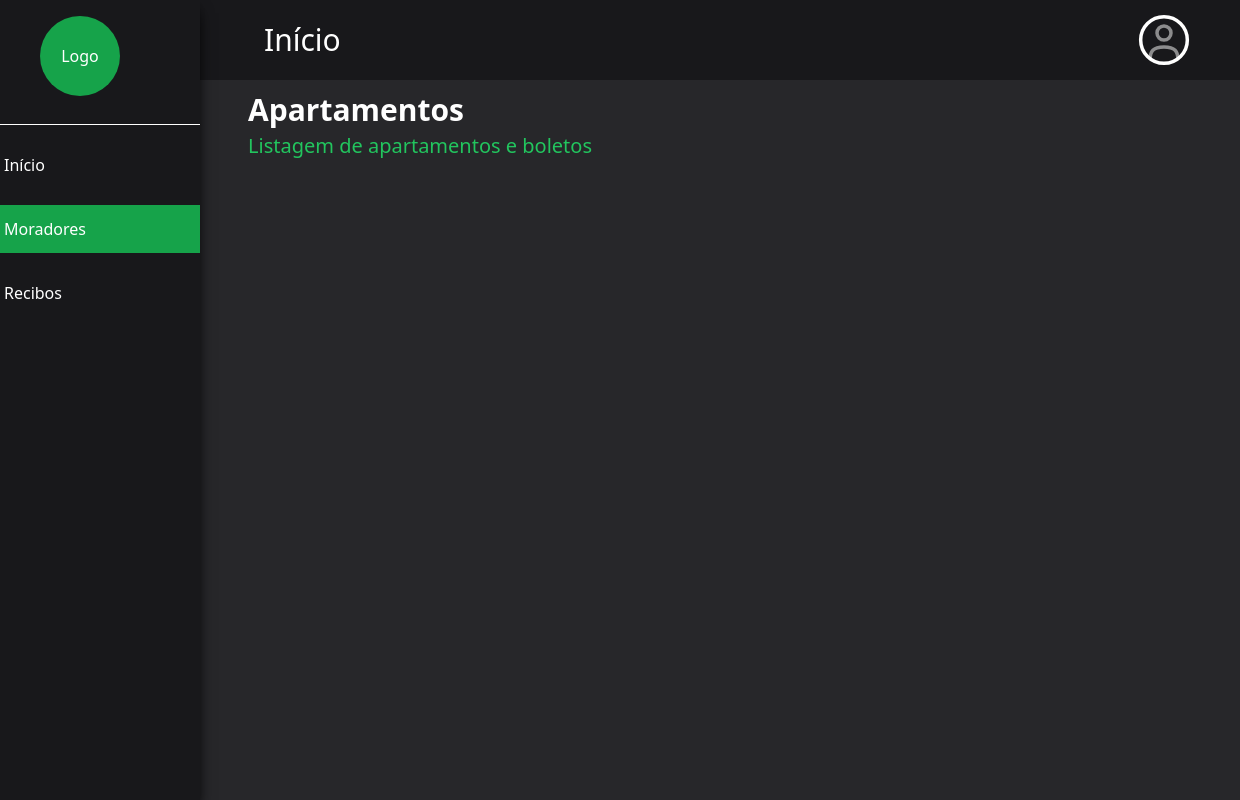
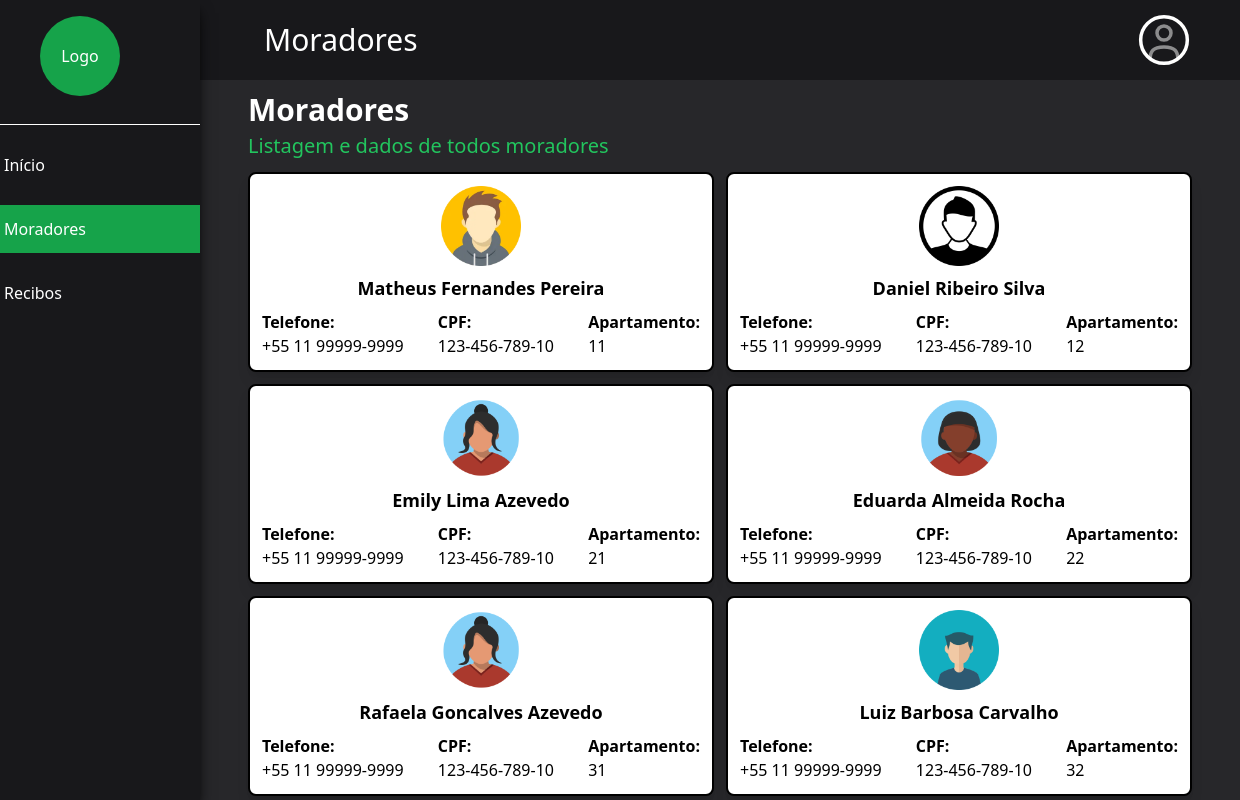
Before and after one commit to DiegoDev1312/dashboard-access, a website: page src/screens/residents.html in a window 1280 px wide. Shown: the top 800 px of the page, 40-1280 px from the left. Drawn offline with Linux system fonts and the light colour scheme.

Commit message:
chore: adição da listagem de moradores

```diff
--- a/src/input.css
+++ b/src/input.css
@@ -12,4 +12,7 @@
     .title-page {
         @apply text-white text-3xl;
     }
+    .resident-box {
+        @apply bg-white p-3 rounded-lg border-2 border-black flex items-center justify-center flex-col shadow-lg;
+    }
 }
--- a/src/screens/residents.html
+++ b/src/screens/residents.html
@@ -39,6 +39,26 @@
     </nav>
     <div data-bg-opacity class="hidden">
     </div>
+    <div class="hidden">
+        <div class="resident-box">
+            <img src="" class="h-20 w-20" />
+            <h2 class="my-2 font-bold text-lg text-center"></h2>
+            <div class="flex justify-between w-full flex-col xl:flex-row">
+                <div>
+                    <h1 class="font-bold">Telefone:</h1>
+                    <h2></h2>
+                </div>
+                <div>
+                    <h1 class="font-bold">CPF:</h1>
+                    <h2></h2>
+                </div>
+                <div>
+                    <h1 class="font-bold">Apartamento:</h1>
+                    <h2></h2>
+                </div>
+            </div>
+        </div>
+    </div>
     <div>
         <header class="w-full md:px-12 px-6 bg-zinc-900">
             <div class="w-full flex items-center justify-between py-3 relative">
@@ -46,7 +66,7 @@
                     <button data-drawer-button>
                         <img class="h-8 w-8 object-cover md:hidden" src="../images/icons/hamburger-icon.svg" />
                     </button>
-                    <h1 class="title-page">Início</h1>
+                    <h1 class="title-page">Moradores</h1>
                 </div>
                 <button data-perfil-button class="h-14 w-14 rounded-full">
                     <img src="../images/icons/perfil-user-icon.svg" />
@@ -60,10 +80,14 @@
             </div>
         </header>
         <main class="w-full md:px-12 px-6 mb-7">
-            <h1 class="text-white text-xl mt-3 font-bold md:text-3xl">Apartamentos</h1>
-            <h2 class="text-green-500 text-base mt-1 mb-3 md:text-xl ">Listagem de apartamentos e boletos</h2>
+            <h1 class="text-white text-xl mt-3 font-bold md:text-3xl">Moradores</h1>
+            <h2 class="text-green-500 text-base mt-1 mb-3 md:text-xl ">Listagem e dados de todos moradores</h2>
+            <div data-residents-area class="gap-3 grid grid-cols-1 2xl:grid-cols-3 sm:grid-cols-2">
+
+            </div>
         </main>
     </div>
+    <script src="../services/residentsJson.js"></script>
     <script src="../scripts/drawer.js"></script>
     <script src="../scripts/residents.js"></script>
 </body>
--- a/src/scripts/residents.js
+++ b/src/scripts/residents.js
@@ -1 +1,25 @@
+const residentsArea = document.querySelector('[data-residents-area]');
+
+function createResidents(resident) {
+    const modelComponents = document.querySelector('.resident-box').cloneNode(true);
+    const allInfoText = modelComponents.querySelectorAll('h2');
+    const userImage = modelComponents.querySelector('img');
+
+    allInfoText[0].textContent = resident.name;
+    allInfoText[1].textContent = resident.telephone;
+    allInfoText[2].textContent = resident.document;
+    allInfoText[3].textContent = resident.apartmentNumber;
+    userImage.src = resident.photo;
+
+    residentsArea.appendChild(modelComponents);
+}
+
+function renderResidents() {
+    for (const resident of residentsJson) {
+        createResidents(resident);
+    }
+
+}
+
+renderResidents();
 verifyDrawerSelected('residents');
--- /dev/null
+++ b/src/services/residentsJson.js
@@ -0,0 +1,14 @@
+const residentsJson = [
+    { id: 1, apartmentNumber: '11', name: 'Matheus Fernandes Pereira', document: '123-456-789-10', telephone: '+55 11 99999-9999', photo: '../images/usersImages/user-1.webp', numberResidents: 3 },
+    { id: 2, apartmentNumber: '12', name: 'Daniel Ribeiro Silva', document: '123-456-789-10', telephone: '+55 11 99999-9999', photo: '../images/usersImages/user-3.webp', numberResidents: 6 },
+    { id: 3, apartmentNumber: '21', name: 'Emily Lima Azevedo', document: '123-456-789-10', telephone: '+55 11 99999-9999', photo: '../images/usersImages/user-4.png', numberResidents: 4 },
+    { id: 4, apartmentNumber: '22', name: 'Eduarda Almeida Rocha', document: '123-456-789-10', telephone: '+55 11 99999-9999', photo: '../images/usersImages/user-5.png', numberResidents: 2 },
+    { id: 5, apartmentNumber: '31', name: 'Rafaela Goncalves Azevedo', document: '123-456-789-10', telephone: '+55 11 99999-9999', photo: '../images/usersImages/user-4.png', numberResidents: 5 },
+    { id: 6, apartmentNumber: '32', name: 'Luiz Barbosa Carvalho', document: '123-456-789-10', telephone: '+55 11 99999-9999', photo: '../images/usersImages/user-2.png', numberResidents: 1 },
+    { id: 7, apartmentNumber: '41', name: 'Marisa Lima Cavalcanti', document: '123-456-789-10', telephone: '+55 11 99999-9999', photo: '../images/usersImages/user-4.png', numberResidents: 7 },
+    { id: 8, apartmentNumber: '42', name: 'Fernanda Sousa Gomes', document: '123-456-789-10', telephone: '+55 11 99999-9999', photo: '../images/usersImages/user-4.png', numberResidents: 5 },
+    { id: 9, apartmentNumber: '51', name: 'Manuela Carvalho Correia', document: '123-456-789-10', telephone: '+55 11 99999-9999', photo: '../images/usersImages/user-5.png', numberResidents: 3 },
+    { id: 10, apartmentNumber: '52', name: 'Paulo Alves Pereira', document: '123-456-789-10', telephone: '+55 11 99999-9999', photo: '../images/usersImages/user-1.webp', numberResidents: 2 },
+    { id: 11, apartmentNumber: '61', name: 'Mateus Costa Goncalves', document: '123-456-789-10', telephone: '+55 11 99999-9999', photo: '../images/usersImages/user-2.png', numberResidents: 2 },
+    { id: 12, apartmentNumber: '62', name: 'Vinicius Araujo Azevedo', document: '123-456-789-10', telephone: '+55 11 99999-9999', photo: '../images/usersImages/user-1.webp', numberResidents: 1 },
+];
```
Also changed, not shown: index.html (+1 -1 lines), src/screens/receipts.html (+3 -3 lines), dist/output.css, src/images/usersImages/user-1.webp (added), src/images/usersImages/user-2.png (added), src/images/usersImages/user-3.webp (added), src/images/usersImages/user-4.png (added), src/images/usersImages/user-5.png (added), src/services/apartmentsJson.js (renamed from src/scripts/apartmentsJson.js).
